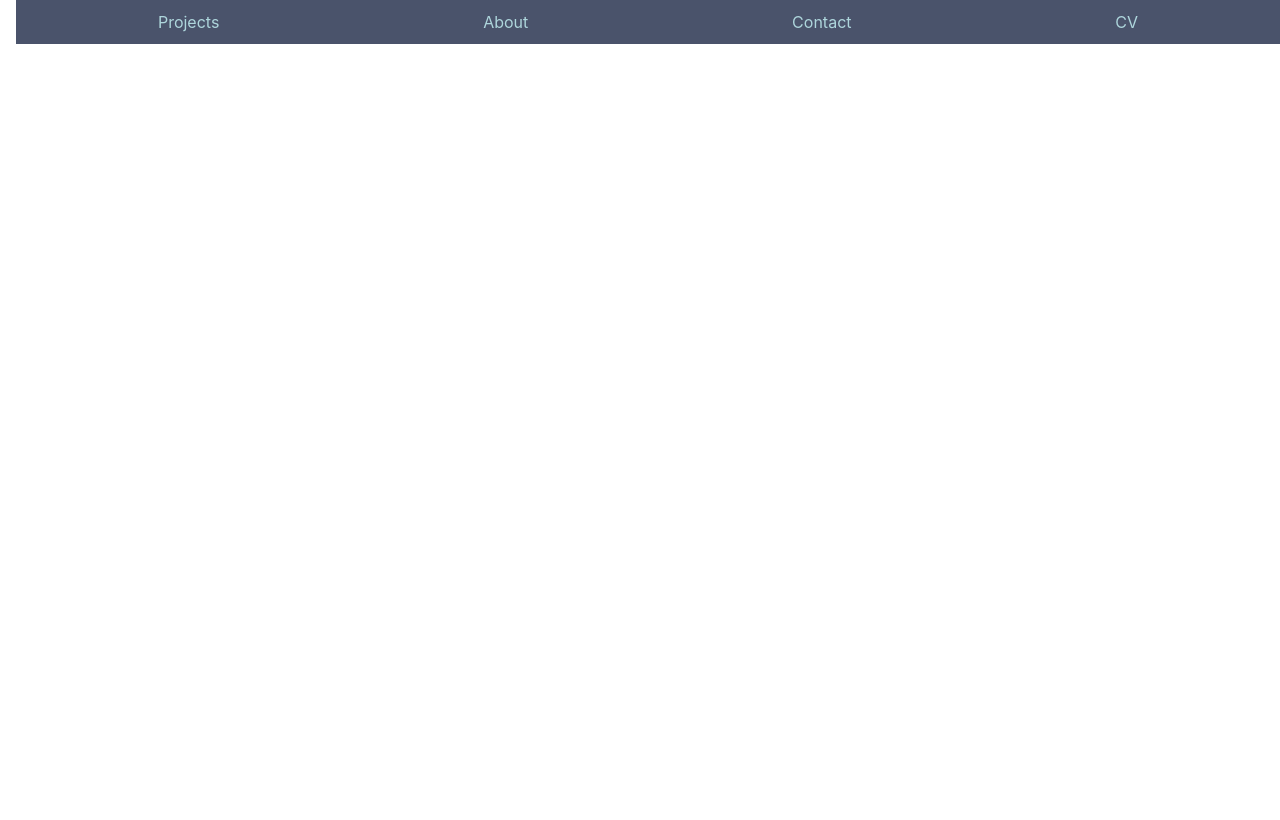
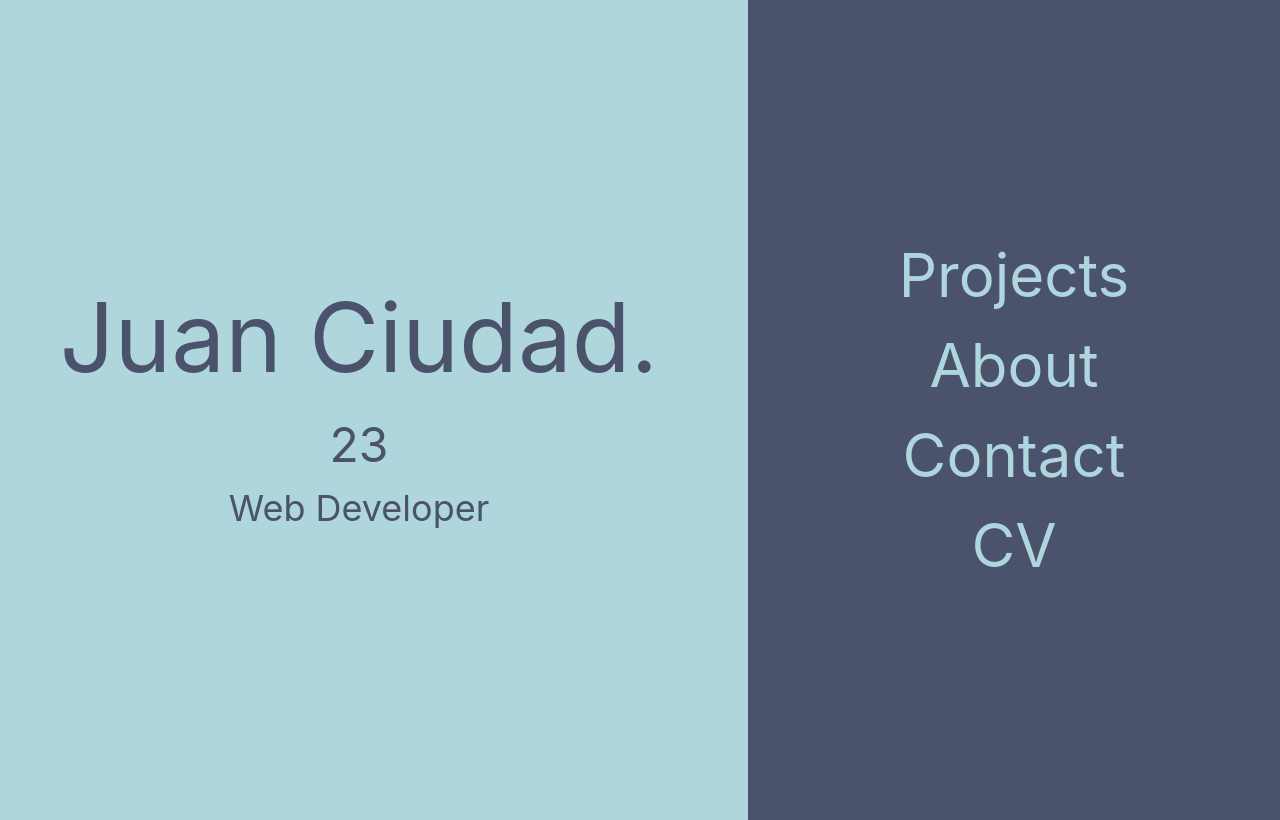
Before and after one commit to jcc98/portfolio, a Next.js app: page / in a window 1280 px wide. Built offline with nearby package versions, Linux system fonts and the light colour scheme.

Commit message:
updated front page

```diff
--- a/pages/_app.js
+++ b/pages/_app.js
@@ -13,7 +13,7 @@ const theme = extendTheme({
 function MyApp({ Component, pageProps }) {
   return (
     <ChakraProvider theme={theme}>
-      <Component {...pageProps} />
+      <Component  {...pageProps} />
     </ChakraProvider>
   )
 }
--- a/pages/index.js
+++ b/pages/index.js
@@ -1,16 +1,25 @@
 import Head from 'next/head'
 import Image from 'next/image'
 import Nav from '../src/nav'
+import About from '../src/About'
+import { Box, Flex, Space, Center } from '@chakra-ui/react'
+import { motion } from "framer-motion"
 
 export default function Home() {
+
+  const MotionBox = motion(Box)
+
   return (
-    <div>
+    <MotionBox bg="brand.primary">
       <Head>
         <title>Create Next App</title>
         <meta name="description" content="Generated by create next app" />
         <link rel="icon" href="/favicon.ico" />
       </Head>
-      <Nav/>
-    </div>
+      <Flex justifyContent="space-evenly">
+        <Center height="100vh" flexBasis="60%"><About/></Center>
+        <Center flexBasis="40%"><Nav/></Center>
+      </Flex>
+    </MotionBox>
   )
 }
--- /dev/null
+++ b/src/About.js
@@ -0,0 +1,16 @@
+import { Flex, Text} from '@chakra-ui/layout'
+import React from 'react'
+
+const About = () => {
+  return (
+    <Flex color={"brand.third"} flexDirection={"column"}height={"100vh"} justifyContent={"center"} alignItems={"center"}>
+      <Text fontSize="8xl">Juan Ciudad.</Text>
+      <Text fontSize="5xl">23</Text>
+      <Text fontSize="4xl">Web Developer</Text>
+      <Text></Text>
+
+    </Flex>
+  )
+}
+
+export default About
--- a/src/nav.js
+++ b/src/nav.js
@@ -3,16 +3,20 @@ import {
   List, ListItem, ListIcon, OrderedList, UnorderedList, Flex, Spacer, Text
   } from "@chakra-ui/react"
 
+const listItemHoverStyle = {
+  cursor: "pointer",
+}
+
 const Nav = () => {
   return (
-      <UnorderedList color="brand.primary" bg="brand.third" p={2.5} styleType="none">
-        <Flex justifyContent={"space-around"}>
-          <ListItem _hover={{ color: "brand.secondary"}}>Projects</ListItem>
-          <ListItem _hover={{ color: "brand.secondary"}}>About</ListItem>
-          <ListItem _hover={{ color: "brand.secondary"}}>Contact</ListItem>
-          <ListItem _hover={{ color: "brand.secondary"}}>CV</ListItem>
-        </Flex>
-      </UnorderedList>
+      <UnorderedList Shadow="xl" color="brand.primary" bg="brand.third" p={2.5} styleType="none" fontSize="3xl">
+          <Flex fontSize="6xl" height={"100vh"} width={"40vw"} justifyContent={"center"} alignItems={"center"} flexDirection={"column"}>
+            <ListItem _hover={listItemHoverStyle}>Projects</ListItem>
+            <ListItem _hover={listItemHoverStyle}>About</ListItem>
+            <ListItem _hover={listItemHoverStyle}>Contact</ListItem>
+            <ListItem _hover={listItemHoverStyle}>CV</ListItem>
+          </Flex>
+        </UnorderedList>
   )
 }
 
```
